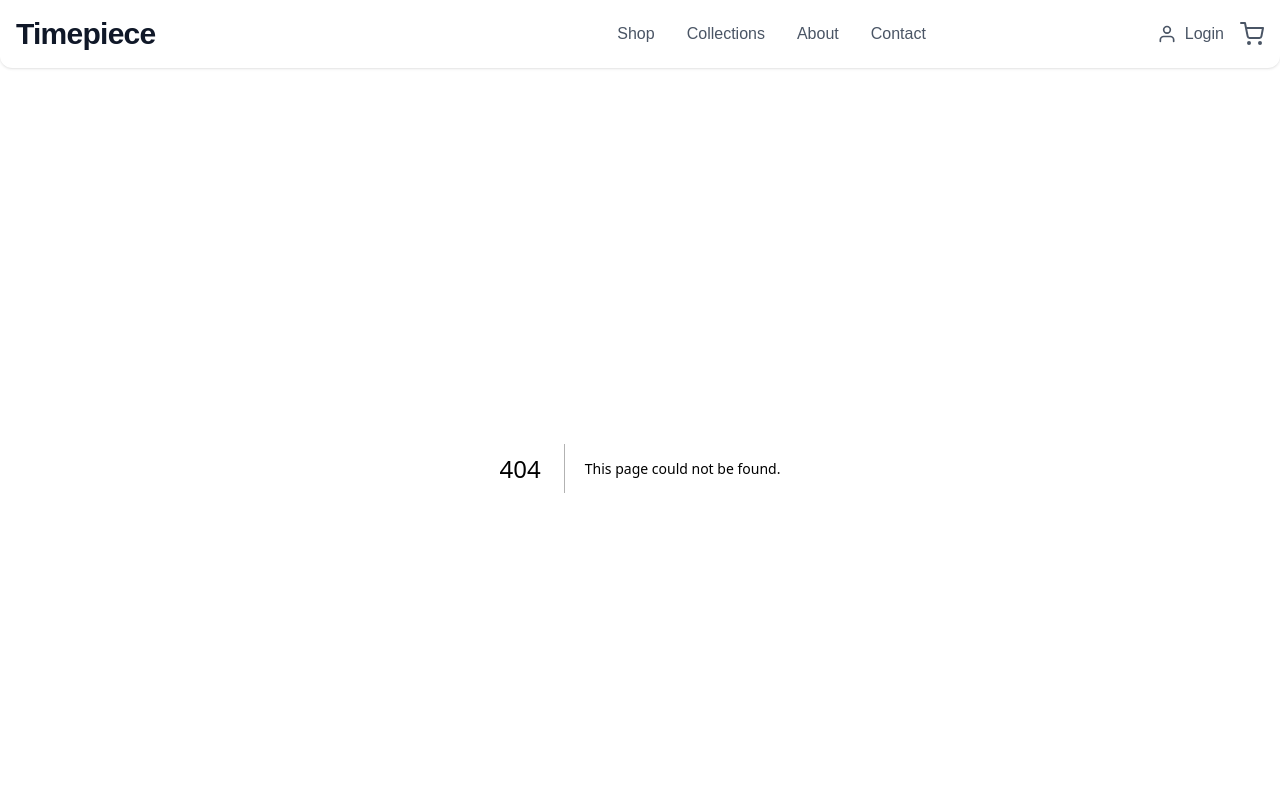
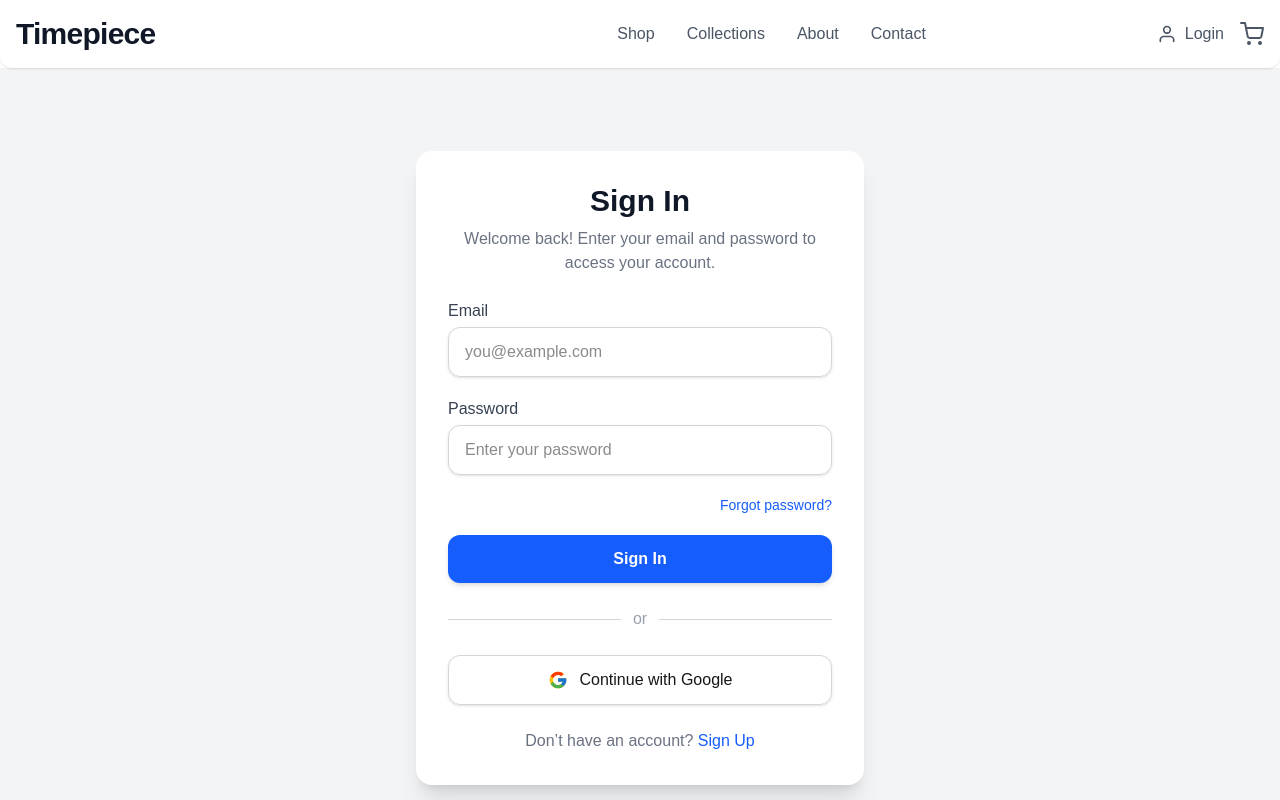
Before and after one commit to islamemon59/clock-store-with-nextjs, a Next.js app: page /signIn in a window 1280 px wide. Before the commit this address had no page. Shown: the top 800 px of the page. Built offline with nearby package versions, Linux system fonts and the light colour scheme.

Commit message:
signin page added

```diff
--- a/src/app/Components/Navbar/Navbar.jsx
+++ b/src/app/Components/Navbar/Navbar.jsx
@@ -55,7 +55,7 @@ const Navbar = () => {
           <MobileNavMenu />
             {/* Login Button with icon */}
             <Link
-              href="/login"
+              href="/signIn"
               className="flex items-center space-x-2 text-gray-600 hover:text-indigo-600 transition-colors duration-200 font-medium"
             >
               <FiUser className="w-5 h-5" />
--- /dev/null
+++ b/src/app/signIn/Components/SigninForm/SigninForm.jsx
@@ -0,0 +1,57 @@
+"use client";
+import { useState } from "react";
+
+export default function SigninForm() {
+  const [email, setEmail] = useState("");
+  const [password, setPassword] = useState("");
+
+  const handleSignIn = (e) => {
+    e.preventDefault();
+    // Add your authentication logic here
+    console.log({ email, password });
+  };
+
+  return (
+    <form onSubmit={handleSignIn} className="mt-6 space-y-5">
+      <div>
+        <label className="block text-gray-700 font-medium mb-1">Email</label>
+        <input
+          type="email"
+          placeholder="you@example.com"
+          value={email}
+          onChange={(e) => setEmail(e.target.value)}
+          required
+          className="w-full px-4 py-3 border border-gray-300 rounded-xl focus:ring-2 focus:ring-blue-500 focus:border-blue-500 outline-none transition shadow-sm"
+        />
+      </div>
+
+      <div>
+        <label className="block text-gray-700 font-medium mb-1">Password</label>
+        <input
+          type="password"
+          placeholder="Enter your password"
+          value={password}
+          onChange={(e) => setPassword(e.target.value)}
+          required
+          className="w-full px-4 py-3 border border-gray-300 rounded-xl focus:ring-2 focus:ring-blue-500 focus:border-blue-500 outline-none transition shadow-sm"
+        />
+      </div>
+
+      <div className="flex justify-end">
+        <a
+          href="/forgot-password"
+          className="text-blue-600 hover:underline text-sm"
+        >
+          Forgot password?
+        </a>
+      </div>
+
+      <button
+        type="submit"
+        className="w-full bg-blue-600 text-white py-3 rounded-xl font-semibold hover:bg-blue-700 transition shadow-md"
+      >
+        Sign In
+      </button>
+    </form>
+  );
+}
--- /dev/null
+++ b/src/app/signIn/page.jsx
@@ -0,0 +1,47 @@
+import Link from "next/link";
+import { FcGoogle } from "react-icons/fc";
+import SigninForm from "./Components/SigninForm/SigninForm";
+
+export default function SignIn() {
+  return (
+    <div className="min-h-screen flex items-center justify-center bg-gray-100 px-4">
+      <div className="max-w-md w-full bg-white rounded-2xl shadow-xl p-8">
+        {/* Header */}
+        <h2 className="text-3xl font-extrabold text-gray-900 text-center">
+          Sign In
+        </h2>
+        <p className="mt-2 text-center text-gray-500 text-sm sm:text-base">
+          Welcome back! Enter your email and password to access your account.
+        </p>
+
+        <SigninForm />
+
+        {/* Divider */}
+        <div className="flex items-center my-6">
+          <hr className="flex-grow border-gray-300" />
+          <span className="mx-3 text-gray-400 font-medium">or</span>
+          <hr className="flex-grow border-gray-300" />
+        </div>
+
+        {/* Google Login */}
+        <div className="flex justify-center">
+          <button className="flex items-center justify-center w-full border border-gray-300 py-3 rounded-xl hover:bg-gray-100 transition shadow-sm gap-3 font-medium">
+            <FcGoogle className="text-xl" />
+            Continue with Google
+          </button>
+        </div>
+
+        {/* Sign Up Link */}
+        <p className="mt-6 text-center text-gray-500 text-sm sm:text-base">
+          Don’t have an account?{" "}
+          <Link
+            href="/signup"
+            className="text-blue-600 hover:underline font-medium"
+          >
+            Sign Up
+          </Link>
+        </p>
+      </div>
+    </div>
+  );
+}
```
